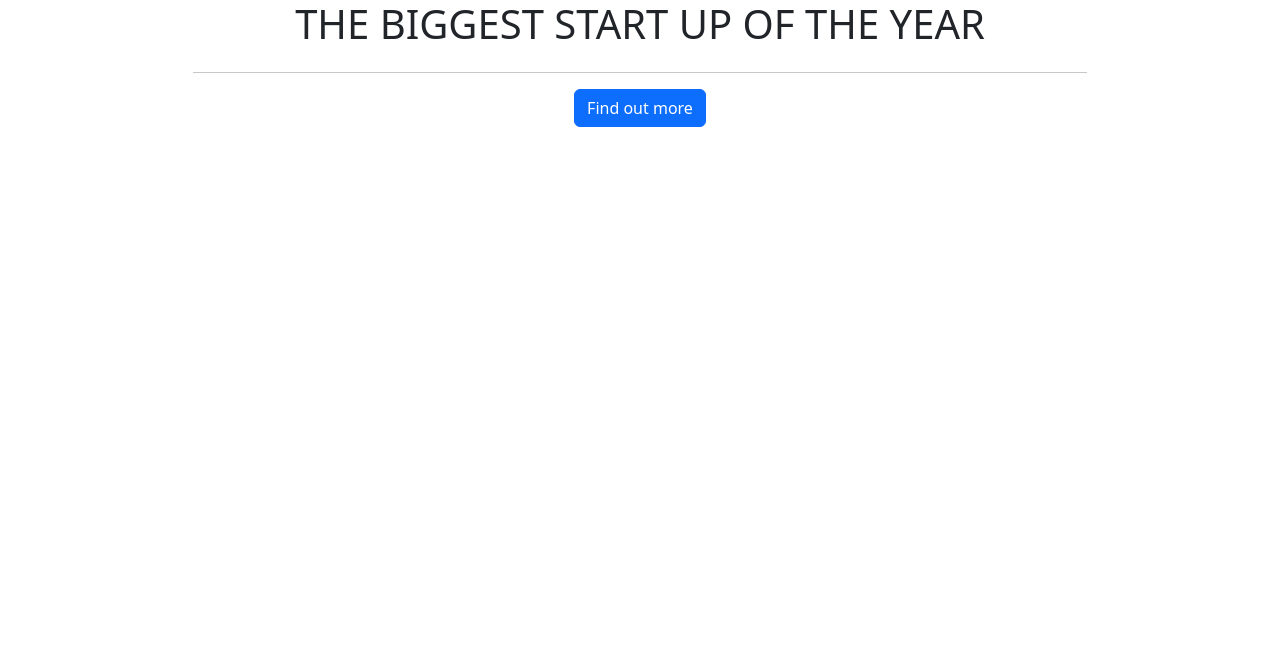
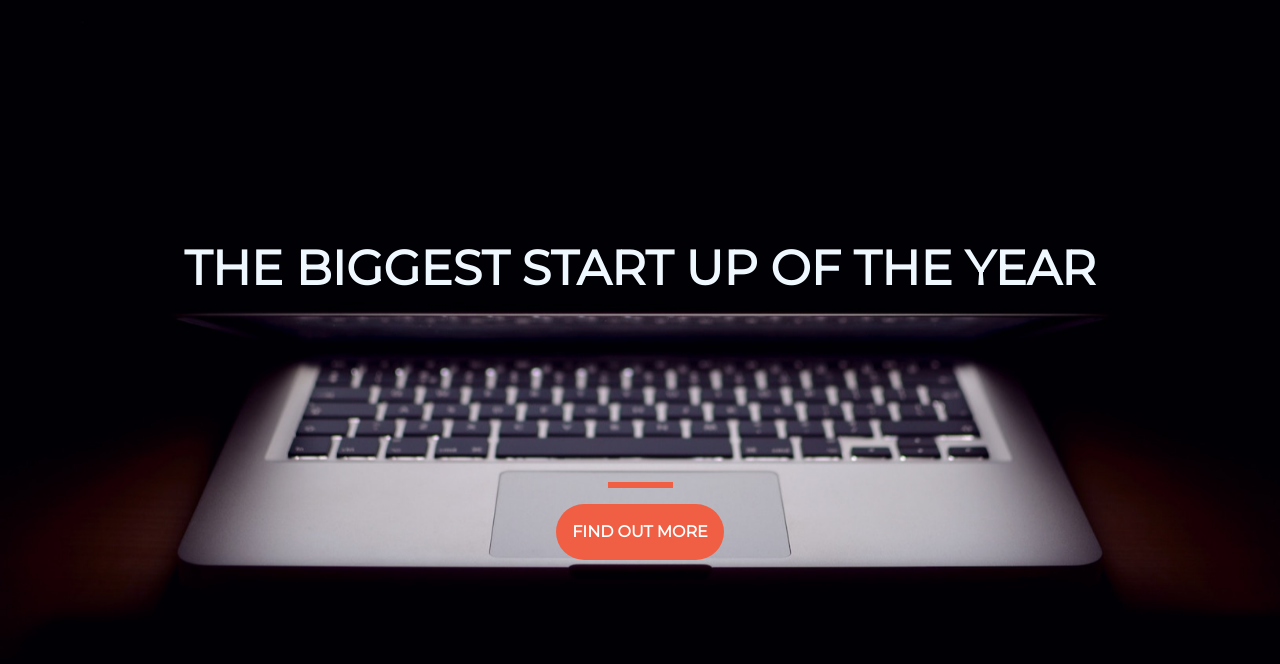
Before and after one commit to JamolJames/jamoljames.github.io, a plain HTML site: page index.html in a window 1280 px wide. Drawn offline with nearby package versions, Linux system fonts and the light colour scheme.

Commit message:
Update index.html

```diff
--- a/index.html
+++ b/index.html
@@ -11,7 +11,7 @@
     <link rel="stylesheet" href="https://cdn.jsdelivr.net/npm/bootstrap@5.2.3/dist/css/bootstrap.min.css">
 
     <!-- Your own stylesheet -->
-    <link rel="stylesheet" type="text/css" href="5.2 style.css">
+    <link rel="stylesheet" type="text/css" href="style.css">
   </head>
   <body>
     <div class="container d-flex justify-content-center align-items-center h-100">
```
